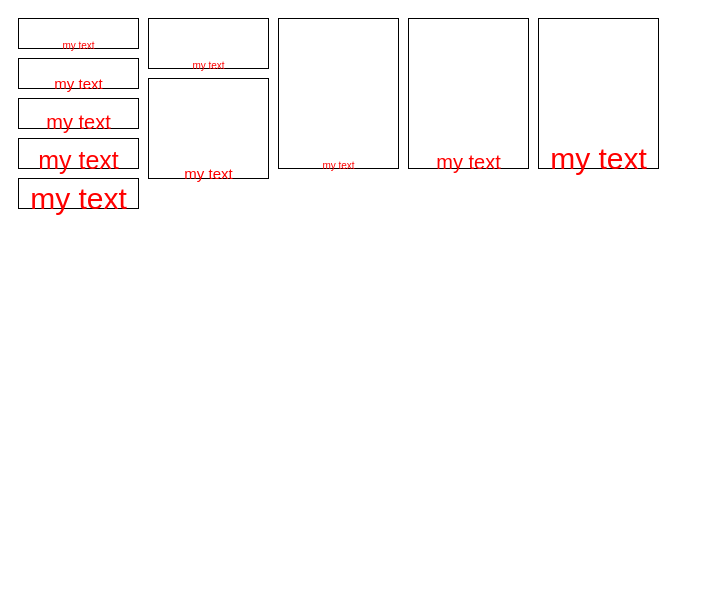
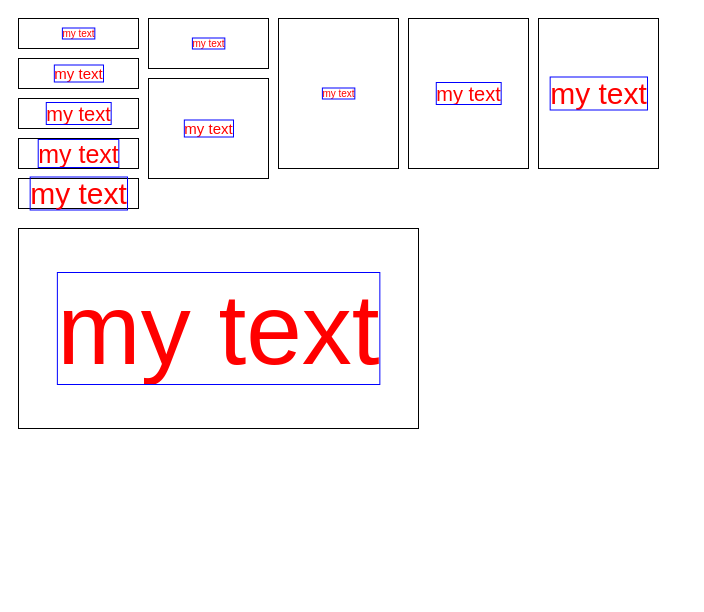
Before and after one commit to kovacsv/TreeViewer, a plain HTML site: page sandbox/textinrect.html in a window 1280 px wide. Shown: the whole page, without its empty margins (0-704 px from the left). Drawn offline with Linux system fonts and the light colour scheme.

Commit message:
Correct text alignment.

```diff
--- a/sandbox/textinrect.html
+++ b/sandbox/textinrect.html
@@ -7,12 +7,13 @@
 	<meta http-equiv="content-type" content="text/html;charset=utf-8">
 	<title>Example</title>
 	<script type="text/javascript">
-		function GetTextPosition (text, rectX, rectY, rectWidth, rectHeight)
+		function GetTextPosition (textBox, rectX, rectY, rectWidth, rectHeight)
 		{
-			var textBox = text.getBBox ();
+			var x = rectX + rectWidth / 2;
+			var y = rectY + rectHeight / 2;
 			return {
-				x : rectX + rectWidth / 2,
-				y : rectY + rectHeight
+				x : x,
+				y : y
 			};
 		}
 
@@ -38,11 +39,24 @@
 			text.setAttributeNS (null, 'font-size', fontSize + 'px');
 			text.setAttributeNS (null, 'font-family', 'arial, cursive');
 			text.setAttributeNS (null, 'text-anchor', 'middle');
+			text.setAttributeNS (null, 'dominant-baseline', 'central');
 			text.textContent = 'my text';
 
-			var textPosition = GetTextPosition (text, rectX, rectY, rectWidth, rectHeight);
+			var textBox = text.getBBox ();
+			var textPosition = GetTextPosition (textBox, rectX, rectY, rectWidth, rectHeight);
 			text.setAttributeNS (null, 'x', textPosition.x);
 			text.setAttributeNS (null, 'y', textPosition.y);
+
+			var textRect = document.createElementNS (svgNamespace, 'rect');
+			svg.appendChild (textRect);
+
+			textRect.setAttributeNS (null, 'stroke', 'blue');
+			textRect.setAttributeNS (null, 'fill', 'none');
+
+			textRect.setAttributeNS (null, 'x', textPosition.x + textBox.x);
+			textRect.setAttributeNS (null, 'y', textPosition.y + textBox.y);
+			textRect.setAttributeNS (null, 'width', textBox.width);
+			textRect.setAttributeNS (null, 'height', textBox.height);
 		}
 
 		function Load ()
@@ -60,6 +74,8 @@
 			DrawTextInRect (svg, 270, 10, 120, 150, 10);
 			DrawTextInRect (svg, 400, 10, 120, 150, 20);
 			DrawTextInRect (svg, 530, 10, 120, 150, 30);
+
+			DrawTextInRect (svg, 10, 220, 400, 200, 100);
 		}
 
 	    window.onload = function ()
@@ -71,7 +87,7 @@
 </head>
 
 <body>
-	<svg id="example" xmlns="http://www.w3.org/2000/svg" version="1.1" width="800" height="400" transform="translate(0.5,0.5)">
+	<svg id="example" xmlns="http://www.w3.org/2000/svg" version="1.1" width="800" height="600" transform="translate(0.5,0.5)">
 	</svg>
 </body>
 
--- a/src/svginterface.js
+++ b/src/svginterface.js
@@ -58,7 +58,7 @@ TV.SVGInterface.prototype.UpdateNode = function (node, offset, scale)
 	svgNode.text.setAttributeNS (null, 'font-size', GetValue (15, null, scale));
 	var textBox = svgNode.text.getBBox ();
 	var textX = position.x + size.x / 2;
-	var textY = position.y + (size.y + textBox.height / 2) / 2;
+	var textY = position.y + size.y / 2;
 	svgNode.text.setAttributeNS (null, 'x', GetValue (textX, offset.x, scale));
 	svgNode.text.setAttributeNS (null, 'y', GetValue (textY, offset.y, scale));
 	svgNode.text.setAttributeNS (null, 'class', className);
@@ -91,6 +91,7 @@ TV.SVGInterface.prototype.CreateNode = function (node)
 	svgNode.text.setAttributeNS (null, 'font-family', 'arial, cursive');
 	svgNode.text.setAttributeNS (null, 'text-anchor', 'middle');
 	svgNode.text.setAttributeNS (null, 'alignment-baseline', 'middle');
+	svgNode.text.setAttributeNS (null, 'dominant-baseline', 'central');
 	svgNode.text.textContent = node.GetText ();
 	this.svg.appendChild (svgNode.text);
 
```
